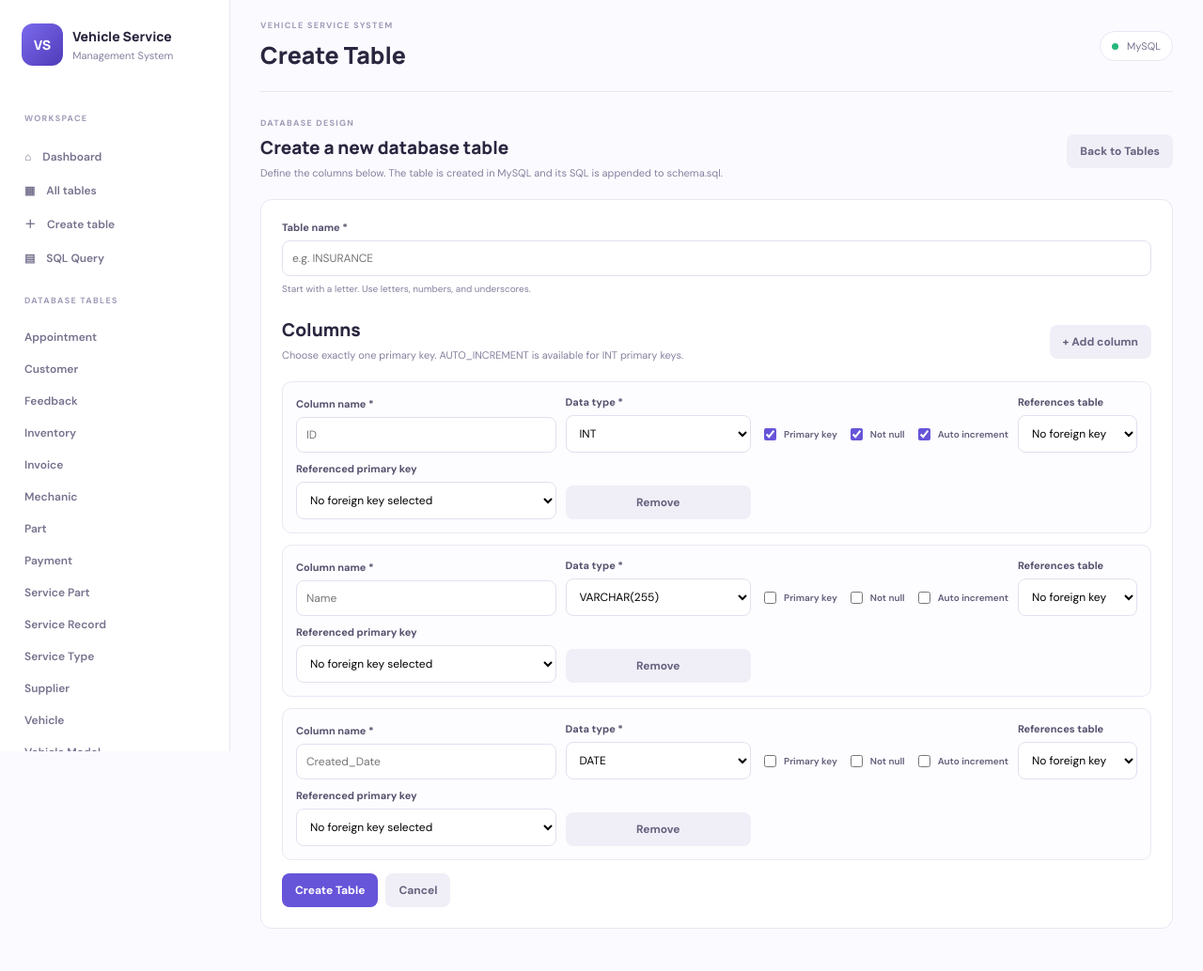
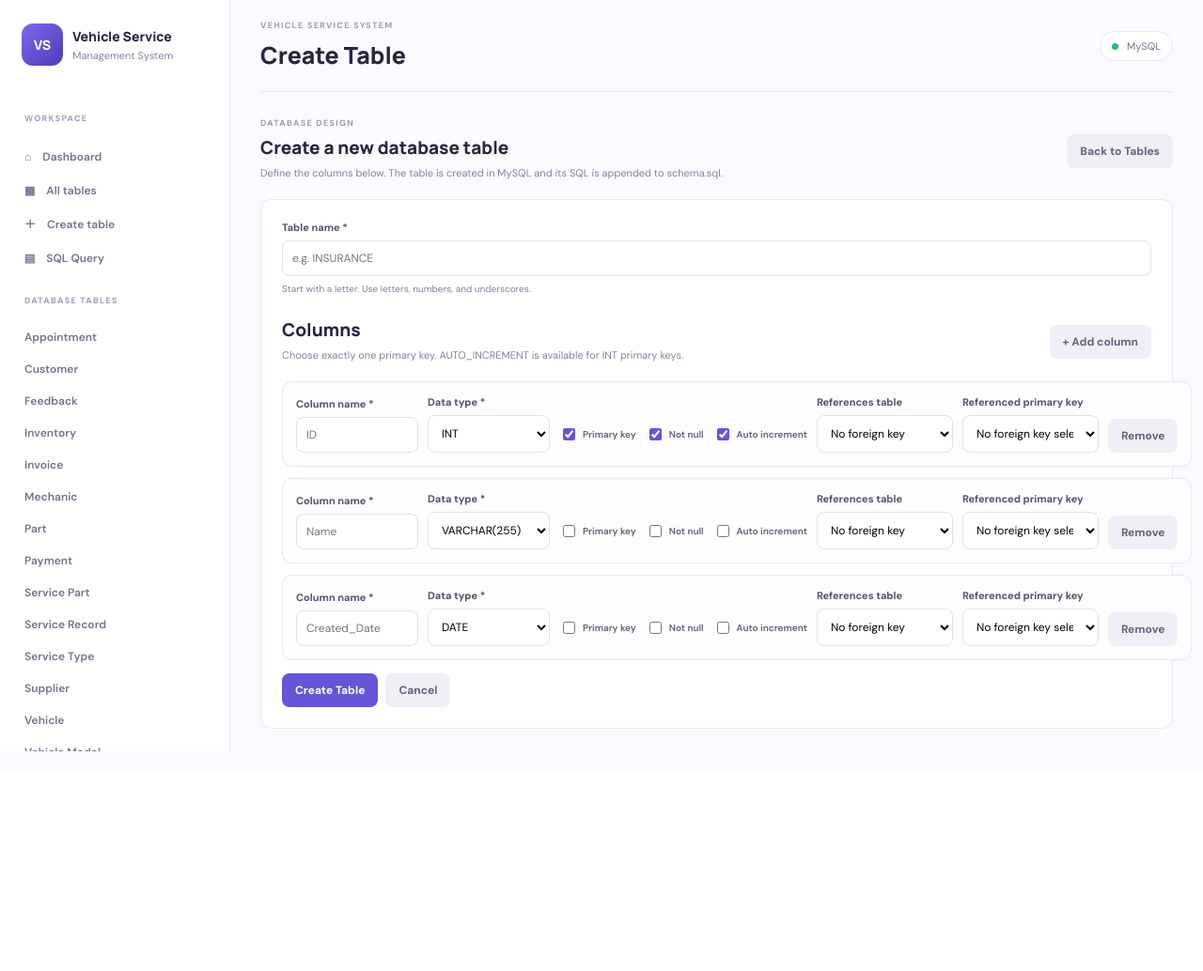
Before and after one commit to SourishHere/dbms---workbench, a Flask app: page /create-table in a window 1280 px wide. Shown: the whole page at 94% size. After the commit the page ends 800 px from the top, so only its background shows below. Run offline with Flask 3, Linux system fonts and the light colour scheme.

Commit message:
Lay out foreign-key controls in Create Table form

```diff
--- a/static/style.css
+++ b/static/style.css
@@ -82,3 +82,8 @@
 .remove-column:disabled{opacity:.4;cursor:not-allowed}
 @media(max-width:1050px){.create-column-row{grid-template-columns:repeat(2,minmax(0,1fr))}.create-check{padding-bottom:4px}}
 @media(max-width:600px){.create-column-row{grid-template-columns:1fr}.create-check{padding-bottom:0}}
+
+
+.create-column-row{grid-template-columns:minmax(130px,1.2fr) minmax(130px,1fr) auto auto auto minmax(145px,1fr) minmax(145px,1fr) auto}
+@media(max-width:1200px){.create-column-row{grid-template-columns:repeat(2,minmax(0,1fr))}}
+@media(max-width:600px){.create-column-row{grid-template-columns:1fr}}
```
